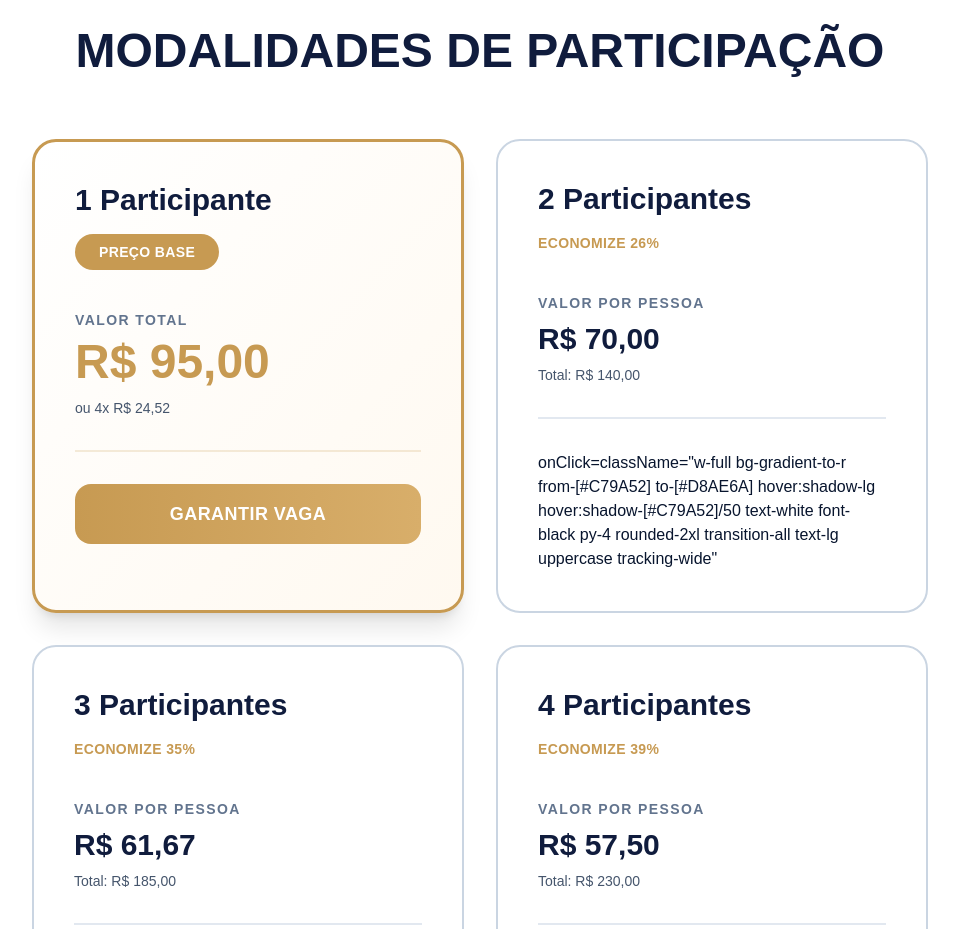
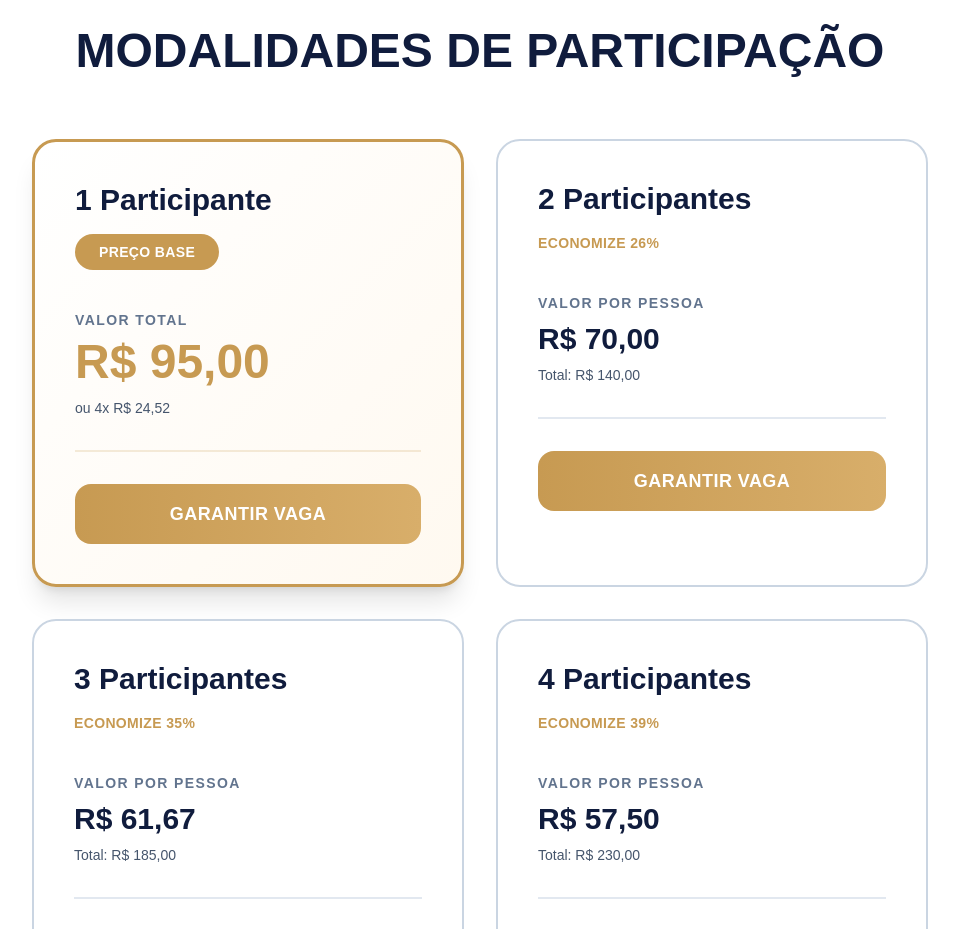
Before and after one commit to cleliapuc/ipge, a Next.js app: page / in a window 1280 px wide. Shown: the part 4780-5709 px from the top of the page, without its empty margins (160-1119 px from the left). Built offline with nearby package versions, Linux system fonts and the light colour scheme.

Commit message:
Corrige layout final

```diff
--- a/app/page.tsx
+++ b/app/page.tsx
@@ -403,8 +403,11 @@ export default function IPGEExecutiveSummit() {
           <p className="text-3xl font-black text-[#101C3D]">R$ 70,00</p>
           <p className="text-slate-600 text-sm mt-2">Total: R$ 140,00</p>
         </div>
+        <button
         onClick={() => window.open('https://pay.hotmart.com/P105745942U?off=a1z7n803', '_blank')}
-  className="w-full bg-gradient-to-r from-[#C79A52] to-[#D8AE6A] hover:shadow-lg hover:shadow-[#C79A52]/50 text-white font-black py-4 rounded-2xl transition-all text-lg uppercase tracking-wide"
+  className="w-full bg-gradient-to-r from-[#C79A52] to-[#D8AE6A] hover:shadow-lg hover:shadow-[#C79A52]/50 text-white font-black py-4 rounded-2xl transition-all text-lg uppercase tracking-wide">
+    GARANTIR VAGA
+</button>
       </div>
 
       {/* 3 PARTICIPANTES */}
```
